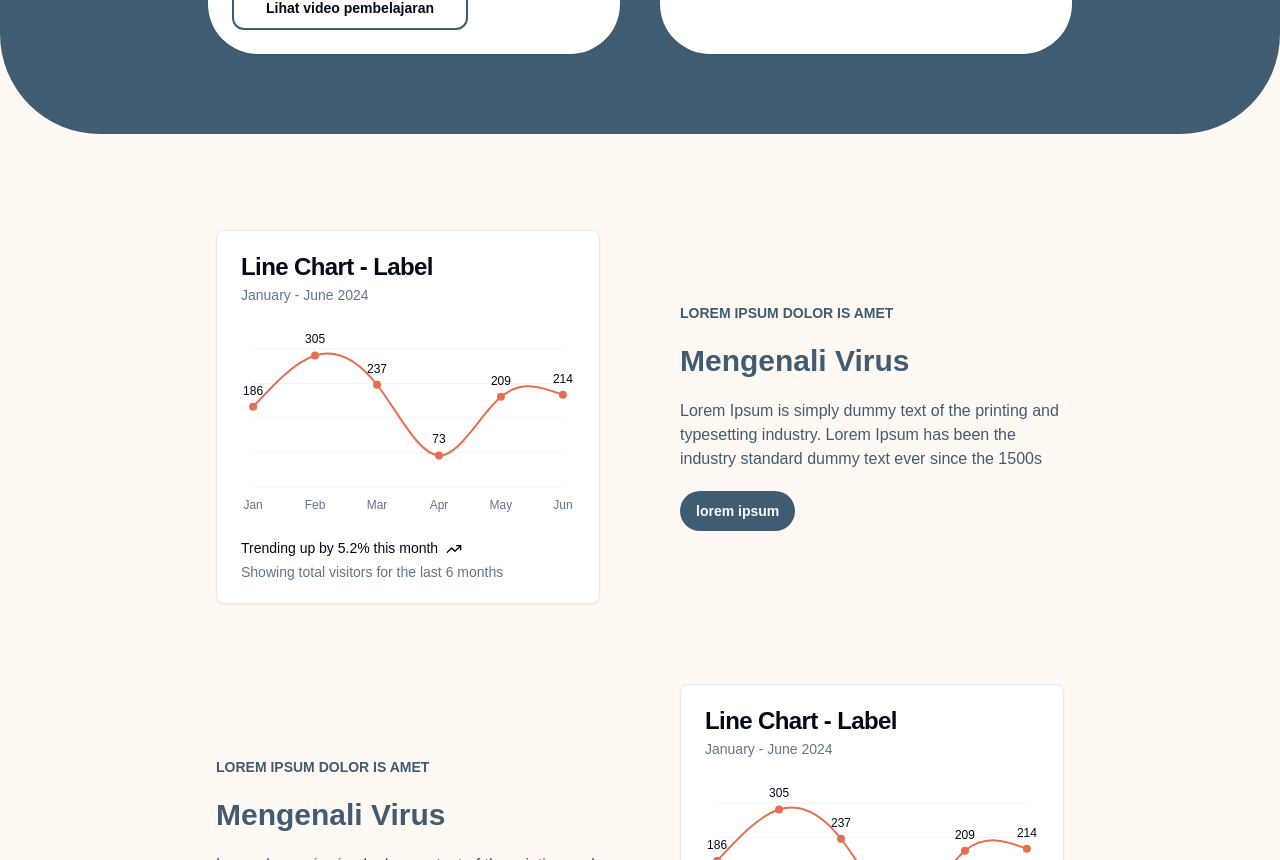
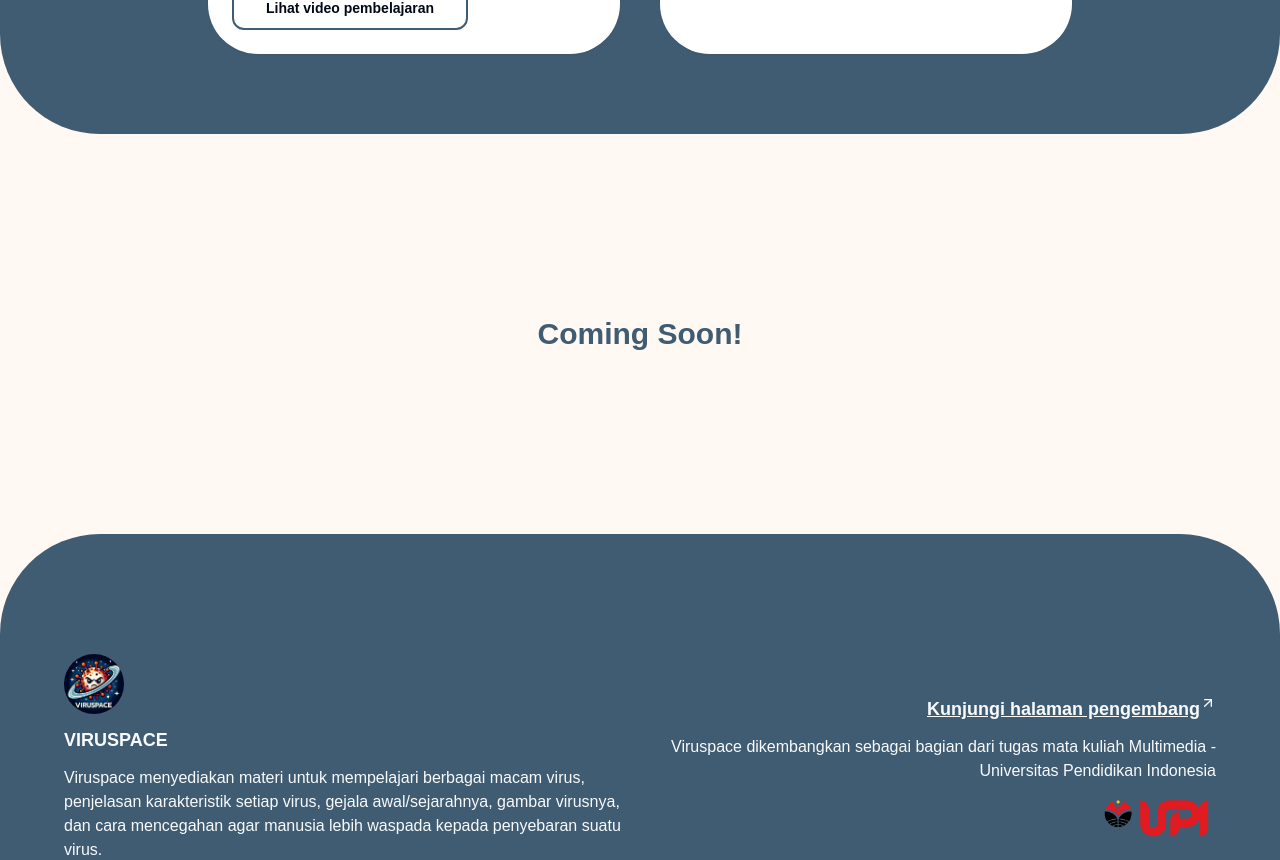
Before and after one commit to dhendisyafaa/viruspace-client, a Next.js app: page / in a window 1280 px wide. Shown: the part 1940-2800 px from the top of the page. Built offline with nearby package versions, Linux system fonts and the light colour scheme.

Commit message:
fix: error relative path images

```diff
--- a/src/app/daftar-virus/page.tsx
+++ b/src/app/daftar-virus/page.tsx
@@ -6,15 +6,17 @@ export default function ListOfViruses() {
   return (
     <div className="w-[90vw] pb-10 mx-auto">
       <div className="text-center pb-10 space-y-3">
-        <p className="text-xl md:text-3xl font-bold text-primary uppercase">
-          Pelajari virus-virus di sekitar kita
+        <p className="text-xl md:text-3xl font-extrabold text-primary uppercase">
+          Apa Itu virus?
         </p>
         <p className="text-base mx-auto md:text-xl md:w-[60vw] text-primary">
-          Lihat{" "}
-          <span className="font-bold">
-            penjelasan lengkap, cara pencegahan, dan penyebaran
-          </span>{" "}
-          tentang virus di sekitar
+          Virus adalah{" "}
+          <span className="font-bold">mikroorganisme yang sangat kecil</span>,
+          bahkan lebih kecil dari bakteri dan hanya dapat dilihat menggunakan
+          mikroskop elektron. Virus memiliki struktur yang sangat sederhana,
+          terdiri dari{" "}
+          <span className="font-bold">materi genetik (DNA atau RNA)</span> yang
+          dilindungi oleh lapisan protein (kapsid)
         </p>
       </div>
       <div className="grid grid-cols-2 sm:grid-cols-3 lg:grid-cols-4 gap-2 sm:gap-6 lg:gap-8">
--- a/src/app/mini-game/page.tsx
+++ b/src/app/mini-game/page.tsx
@@ -1,5 +1,10 @@
+import ComingSoonPage from "@/components/ComingSoonPage";
 import React from "react";
 
 export default function MiniGamePage() {
-  return <div>MiniGamePage</div>;
+  return (
+    <div>
+      <ComingSoonPage />
+    </div>
+  );
 }
--- /dev/null
+++ b/src/components/ComingSoonPage.tsx
@@ -0,0 +1,9 @@
+import React from "react";
+
+export default function ComingSoonPage() {
+  return (
+    <div className="h-[50vh] w-full flex justify-center items-center text-3xl font-bold text-primary">
+      Coming Soon!
+    </div>
+  );
+}
--- a/src/components/DetailVirusImage.tsx
+++ b/src/components/DetailVirusImage.tsx
@@ -8,6 +8,7 @@ import {
   CarouselPrevious,
 } from "@/components/ui/carousel";
 import { Dialog, DialogContent } from "@/components/ui/dialog";
+import { DialogTitle } from "@radix-ui/react-dialog";
 import Autoplay from "embla-carousel-autoplay";
 import Image from "next/image";
 import { useState } from "react";
@@ -74,6 +75,7 @@ export default function DetailVirusImage({ images }) {
       </Carousel>
       <Dialog open={openModal} onOpenChange={setOpenModal}>
         <DialogContent>
+          <DialogTitle className="sr-only">Detail virus</DialogTitle>
           <Carousel
             plugins={[
               Autoplay({
--- a/src/components/FooterComponent.tsx
+++ b/src/components/FooterComponent.tsx
@@ -5,7 +5,7 @@ import Link from "next/link";
 export default function FooterComponent() {
   const year = new Date().getFullYear();
   return (
-    <div className="bg-primary text-primary-foreground">
+    <div className="bg-primary text-primary-foreground rounded-tr-3xl rounded-tl-3xl lg:rounded-tl-[100px] lg:rounded-tr-[100px]">
       <div className="w-[90%] mx-auto py-6 space-y-5">
         <div className="min-h-[50vh] grid lg:grid-cols-2 space-y-5">
           <div className="flex flex-col gap-3 w-full justify-center">
--- a/src/components/homepage/ChartVirusCases.tsx
+++ b/src/components/homepage/ChartVirusCases.tsx
@@ -1,41 +1,5 @@
-import { PandemicChart } from "@/components/charts/PandemicChart";
-import { Button } from "@/components/ui/button";
+import ComingSoonPage from "../ComingSoonPage";
 
 export default function ChartVirusCases() {
-  return (
-    <div className="flex flex-col gap-20 justify-center items-center my-24 px-4">
-      <div className="grid grid-cols-1 md:grid-cols-2 gap-20 w-fit">
-        <PandemicChart />
-        <div className="flex flex-col gap-y-5 max-w-sm justify-center">
-          <p className="text-sm font-semibold text-primary uppercase">
-            lorem ipsum dolor is amet
-          </p>
-          <p className="text-3xl font-bold text-primary">Mengenali Virus</p>
-          <p className="text-base text-primary">
-            Lorem Ipsum is simply dummy text of the printing and typesetting
-            industry. Lorem Ipsum has been the industry standard dummy text ever
-            since the 1500s
-          </p>
-          <Button className="rounded-full font-bold w-fit">lorem ipsum</Button>
-        </div>
-      </div>
-      <div className="grid grid-cols-1 md:grid-cols-2 gap-20 w-fit">
-        <div className="md:order-last">
-          <PandemicChart />
-        </div>
-        <div className="flex flex-col gap-y-5 max-w-sm justify-center">
-          <p className="text-sm font-semibold text-primary uppercase">
-            lorem ipsum dolor is amet
-          </p>
-          <p className="text-3xl font-bold text-primary">Mengenali Virus</p>
-          <p className="text-base text-primary">
-            Lorem Ipsum is simply dummy text of the printing and typesetting
-            industry. Lorem Ipsum has been the industry standard dummy text ever
-            since the 1500s
-          </p>
-          <Button className="rounded-full font-bold w-fit">lorem ipsum</Button>
-        </div>
-      </div>
-    </div>
-  );
+  return <ComingSoonPage />;
 }
--- a/src/components/ui/accordion.tsx
+++ b/src/components/ui/accordion.tsx
@@ -28,7 +28,7 @@ const AccordionTrigger = React.forwardRef<
     <AccordionPrimitive.Trigger
       ref={ref}
       className={cn(
-        "flex flex-1 items-center justify-between py-4 font-medium transition-all hover:underline [&[data-state=open]>svg]:rotate-180",
+        "flex flex-1 items-center justify-between py-4 font-medium transition-all hover:underline [&[data-state=open]>svg]:rotate-180 text-left",
         className
       )}
       {...props}
--- a/src/constans/detail-virus.json
+++ b/src/constans/detail-virus.json
@@ -44,7 +44,8 @@
       "/images/viruses/varicella-zoaster/varicella-zoaster.png",
       "/images/viruses/varicella-zoaster/varicella-zoaster(1).png",
       "/images/viruses/varicella-zoaster/varicella-zoaster(2).png",
-      "/images/viruses/varicella-zoaster/varicella-zoaster(3).png"
+      "/images/viruses/varicella-zoaster/varicella-zoaster(3).png",
+      "/images/viruses/varicella-zoaster/varicella-zoaster(4).png"
     ]
   },
   {
--- a/src/constans/homepage-content.json
+++ b/src/constans/homepage-content.json
@@ -9,7 +9,7 @@
       " <span class='font-bold'>cara melindungi diri</span> ",
       "berdasarkan pengetahuanmu tentang virus."
     ],
-    "buttonText": "Tes Pengetahuan Virus"
+    "buttonText": "Pengetahuan Virus"
   },
   "cardsSection": {
     "title": "Sudah mengenal lebih dalam tentang virus?",
```
Also changed, not shown: src/constans/daftar-virus.json (+4 -4 lines), public/images/cards/card-materi.png, public/images/cards/card-quiz.png.
